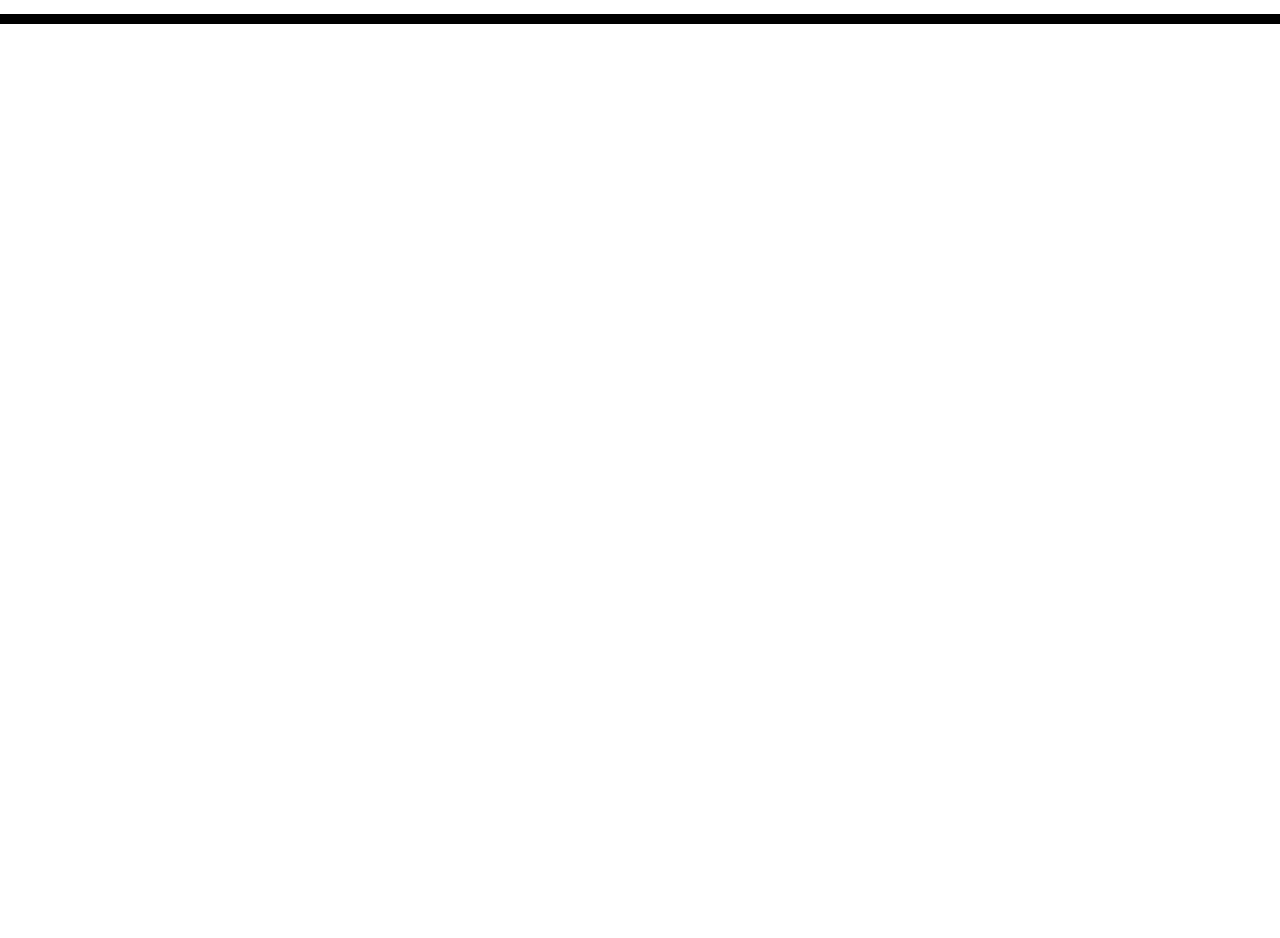
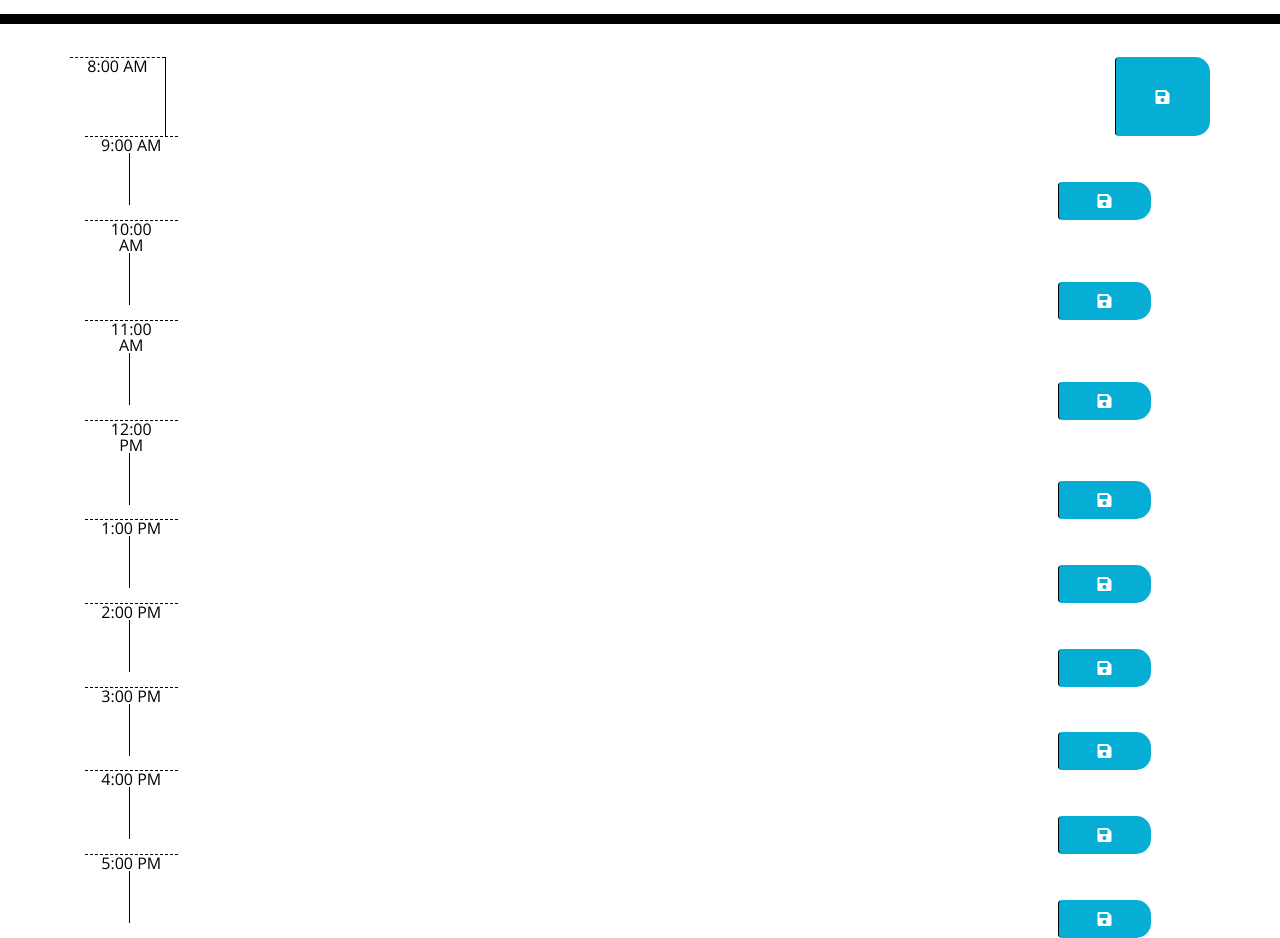
Before and after one commit to veronica809/Work-Day-Scheduler, a plain HTML site: page index.html in a window 1280 px wide. Shown: the part 280-1218 px from the top of the page. Before the commit the page ends 800 px from the top, so only its background shows below. Drawn offline with nearby package versions, Linux system fonts and the light colour scheme.

Commit message:
added time blocks

```diff
--- a/index.html
+++ b/index.html
@@ -30,6 +30,76 @@
     </header>
     <div class="container">
       <!-- Timeblocks go here -->
+<!-- div for each hour -->
+      <div id="hourOne" class="row time-block">
+        <div class="col-md-1 hour">8:00 AM</div>
+        <textarea class="col-md-10 description">
+        </textarea>
+        <button class="btn saveBtn col-md-1"><i class="fas fa-save"></i></button>
+      </div>
+
+      <div id="hourTwo" class="time-block">
+        <div class="col-md-1 hour">9:00 AM</div>
+        <textarea class="col-md-10 description">
+        </textarea>
+        <button class="btn saveBtn col-md-1"><i class="fas fa-save"></i></button>
+      </div>
+
+      <div id="hourThree" class="time-block">
+        <div class="col-md-1 hour">10:00 AM</div>
+        <textarea class="col-md-10 description">
+        </textarea>
+        <button class="btn saveBtn col-md-1"><i class="fas fa-save"></i></button>
+      </div>
+
+      <div id="hourFour" class="time-block">
+        <div class="col-md-1 hour">11:00 AM</div>
+        <textarea class="col-md-10 description">
+        </textarea>
+        <button class="btn saveBtn col-md-1"><i class="fas fa-save"></i></button>
+      </div>
+
+      <div id="hourFive" class="time-block">
+        <div class="col-md-1 hour">12:00 PM</div>
+        <textarea class="col-md-10 description">
+        </textarea>
+        <button class="btn saveBtn col-md-1"><i class="fas fa-save"></i></button>
+      </div>
+
+      <div id="hourSix" class="time-block">
+        <div class="col-md-1 hour">1:00 PM</div>
+        <textarea class="col-md-10 description">
+        </textarea>
+        <button class="btn saveBtn col-md-1"><i class="fas fa-save"></i></button>
+      </div>
+
+      <div id="hourSeven" class="time-block">
+        <div class="col-md-1 hour">2:00 PM</div>
+        <textarea class="col-md-10 description">
+        </textarea>
+        <button class="btn saveBtn col-md-1"><i class="fas fa-save"></i></button>
+      </div>
+
+      <div id="hourEight" class="time-block">
+        <div class="col-md-1 hour">3:00 PM</div>
+        <textarea class="col-md-10 description">
+        </textarea>
+        <button class="btn saveBtn col-md-1"><i class="fas fa-save"></i></button>
+      </div>
+
+      <div id="hourNine" class="time-block">
+        <div class="col-md-1 hour">4:00 PM</div>
+        <textarea class="col-md-10 description">
+        </textarea>
+        <button class="btn saveBtn col-md-1"><i class="fas fa-save"></i></button>
+      </div>
+
+      <div id="hourTen" class="time-block">
+        <div class="col-md-1 hour">5:00 PM</div>
+        <textarea class="col-md-10 description">
+        </textarea>
+        <button class="btn saveBtn col-md-1"><i class="fas fa-save"></i></button>
+      </div>
 
 
     </div>
--- a/script.js
+++ b/script.js
@@ -1,2 +1,2 @@
 var currentDay = moment();
-$("#currentDay").text(currentDay.format("MMM Do, YYYY"))
+$("#currentDay").text(currentDay.format("MMM Do, YYYY"));
```
